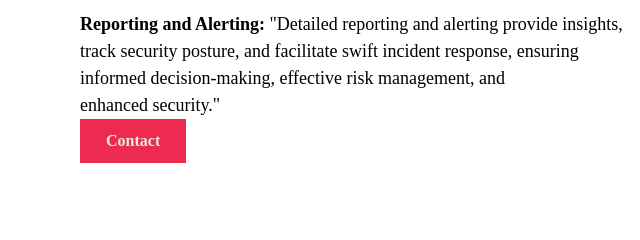
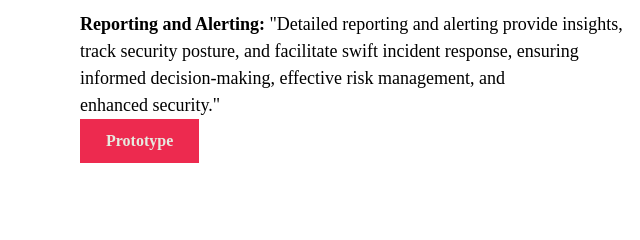
Before and after one commit to CEHCVKR/ALVNS, a website built with Parcel: page index.html in a window 1280 px wide. Shown: the part 6580-6820 px from the top of the page, 0-640 px from the left. Built offline with nearby package versions, Linux system fonts and the light colour scheme; a web font is replaced by a local one.

Commit message:
Update index.html

```diff
--- a/index.html
+++ b/index.html
@@ -373,7 +373,7 @@
                     <button
                       class="thq-button-animated thq-button-filled steps-button"
                     >
-                      <span class="thq-body-small" href="#contact-section" id="contact-link">Contact</span>
+                      <span class="thq-body-small" href="https://github.com/CEHCVKR/ALVNS">Prototype</span>
                     </button>
                   </div>
                 </div>
```
